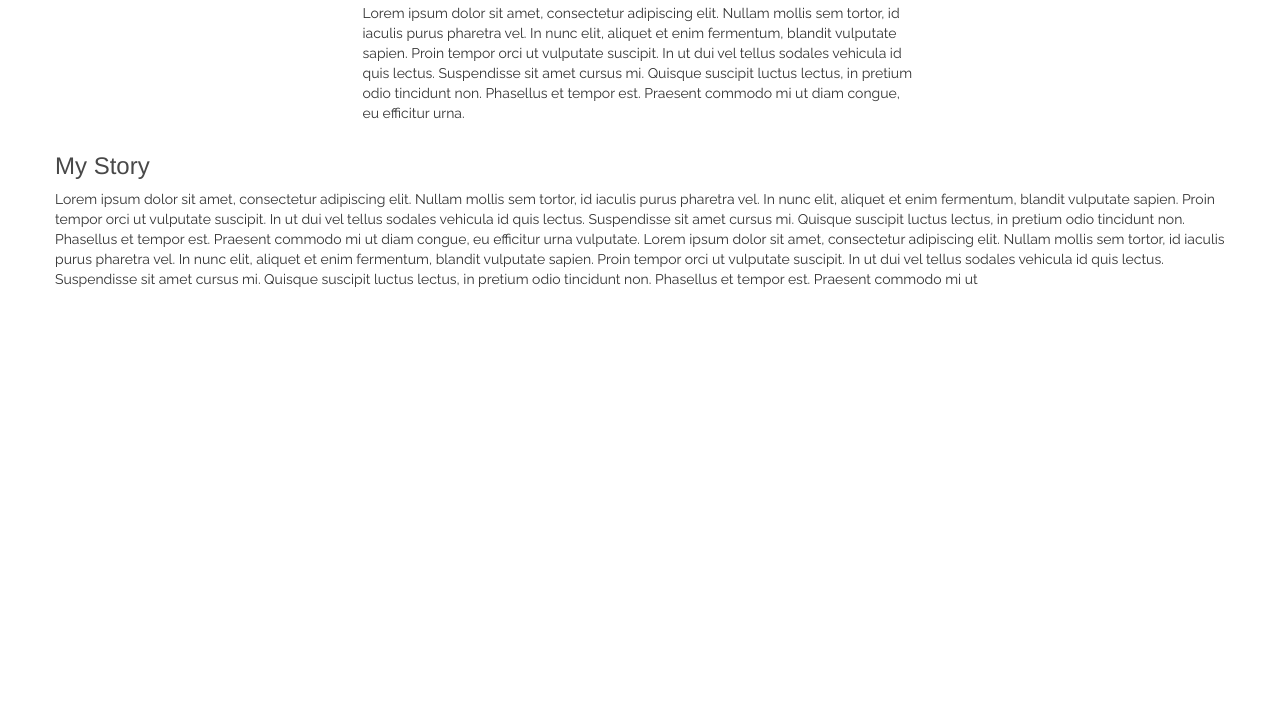
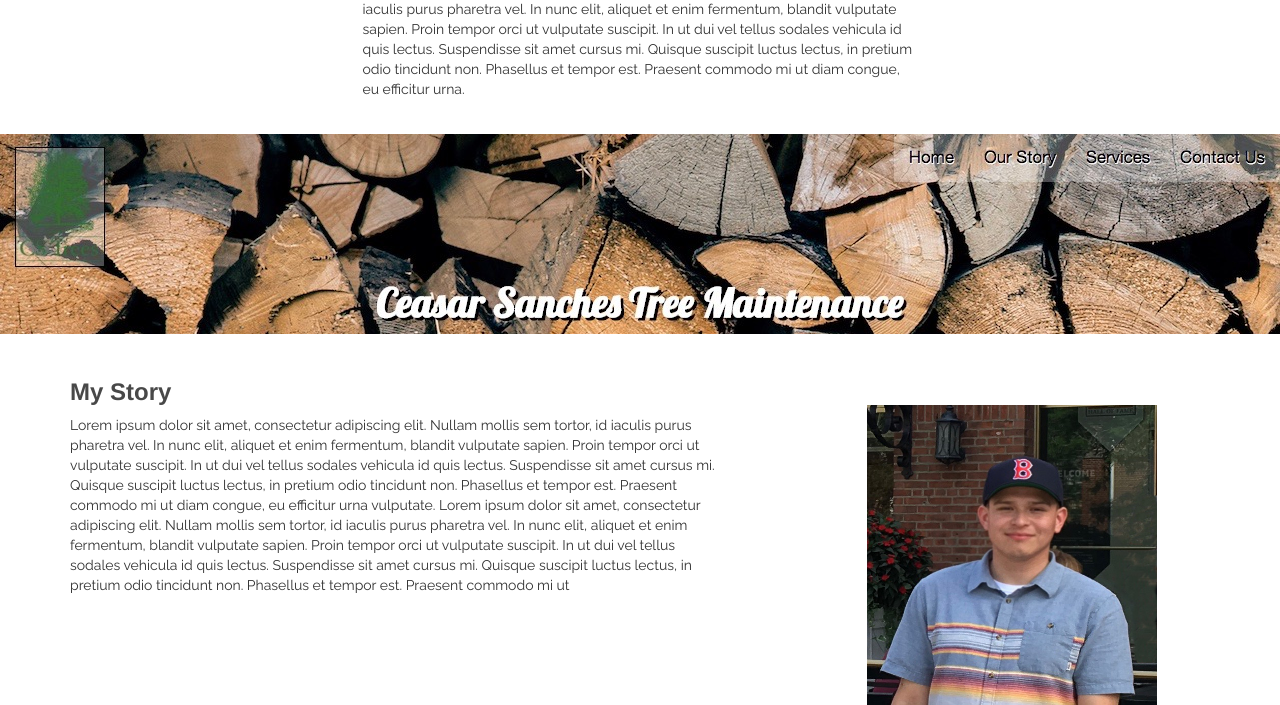
Before and after one commit to AaronM8/profile-website, a plain HTML site: page index.html in a window 1280 px wide. Shown: the part 199-904 px from the top of the page. Before the commit the page ends 800 px from the top, so only its background shows below. Drawn offline with nearby package versions, Linux system fonts and the light colour scheme; a web font is replaced by a local one.

Commit message:
added hero image and profile image

```diff
--- a/css/style.css
+++ b/css/style.css
@@ -28,10 +28,7 @@ h1 {
   color: #484848;
 }
 
-body {
-    padding-top: 50px;
-    padding-bottom: 20px;
-}
+
 
 /*navbar section*/
 
@@ -41,10 +38,29 @@ body {
   justify-content: center;
 }
 
-h1.blue-text{
+h1.blue-text {
   padding-bottom: 10px;
   display: flex;
   justify-content: center;
 }
 
+#hero-image {
+  background-image: url('../img/cs_tree_website.jpg');
+  background-size: cover;
+  height: 200px;
+  width: 100%;
+  margin: 25px 0px;
+}
+
 /*my story section*/
+#my-story p{
+  display: flex;
+  justify-content: flex-start;
+}
+
+
+#aaron.my-photo img {
+  width:290px;
+  height:300px;
+  margin: 10% 25% 0px;
+}
--- a/index.html
+++ b/index.html
@@ -7,13 +7,12 @@
     <title></title>
     <meta name="description" content="">
     <meta name="viewport" content="width=device-width, initial-scale=1">
-
     <link rel="apple-touch-icon" href="apple-touch-icon.png">
+    <link href="https://cdnjs.cloudflare.com/ajax/libs/meyer-reset/2.0/reset.min.css" rel="stylesheet">
     <link href="https://maxcdn.bootstrapcdn.com/bootstrap/3.3.7/css/bootstrap.min.css" rel="stylesheet" integrity="sha384-BVYiiSIFeK1dGmJRAkycuHAHRg32OmUcww7on3RYdg4Va+PmSTsz/K68vbdEjh4u" crossorigin="anonymous">
     <link href="https://fonts.googleapis.com/css?family=Wendy+One" rel="stylesheet">
-    <link href="https://cdnjs.cloudflare.com/ajax/libs/meyer-reset/2.0/reset.min.css" rel="stylesheet">
     <link rel="stylesheet" href="css/style.css">
-    <link rel="stylesheet" href="css/bootstrap.min.css">
+
 </head>
 <!-- nav section starts -->
   <div id="navbar">
@@ -40,16 +39,28 @@
       </div>
     </div>
   </div>
+  <!-- hero section beging -->
+  <div class="container" id="hero-image">
+    <div class="row">
+      <div class="col-md-12">
+      </div>
+    </div>
+  </div>
+  <!-- hero section ends -->
   <!-- profile section ends -->
   <!-- my story section begings -->
-  <div class="container" id="my-story">
-    <div class="row">
-      <div clas="col-md-7">
-        <h3 class="grey-text" "playfair-text">My Story</h3> <!-- my story paragraph starts-->
-        <p class="raleway-text">Lorem ipsum dolor sit amet, consectetur adipiscing elit. Nullam mollis sem tortor, id iaculis purus pharetra vel. In nunc elit, aliquet et enim fermentum, blandit vulputate sapien. Proin tempor orci ut vulputate suscipit. In ut dui vel tellus sodales vehicula id quis lectus. Suspendisse sit amet cursus mi. Quisque suscipit luctus lectus, in pretium odio tincidunt non. Phasellus et tempor est. Praesent commodo mi ut diam congue, eu efficitur urna vulputate. Lorem ipsum dolor sit amet, consectetur adipiscing elit. Nullam mollis sem tortor, id iaculis purus pharetra vel. In nunc elit, aliquet et enim fermentum, blandit vulputate sapien. Proin tempor orci ut vulputate suscipit. In ut dui vel tellus sodales vehicula id quis lectus. Suspendisse sit amet cursus mi. Quisque suscipit luctus lectus, in pretium odio tincidunt non. Phasellus et tempor est. Praesent commodo mi ut
-    </div>   <!-- my story paragraph ends -->
-    <div class="col-md-3"> <!-- my story  ends -->
-
+    <div class="container" id="my-story">
+      <div class="row">
+        <div class="col-md-7">
+          <h3 class="grey-text" "playfair-text">My Story</h3> <!-- my story paragraph starts-->
+          <p class="raleway-text">Lorem ipsum dolor sit amet, consectetur adipiscing elit. Nullam mollis sem tortor, id iaculis purus pharetra vel. In nunc elit, aliquet et enim fermentum, blandit vulputate sapien. Proin tempor orci ut vulputate suscipit. In ut dui vel tellus sodales vehicula id quis lectus. Suspendisse sit amet cursus mi. Quisque suscipit luctus lectus, in pretium odio tincidunt non. Phasellus et tempor est. Praesent commodo mi ut diam congue, eu efficitur urna vulputate. Lorem ipsum dolor sit amet, consectetur adipiscing elit. Nullam mollis sem tortor, id iaculis purus pharetra vel. In nunc elit, aliquet et enim fermentum, blandit vulputate sapien. Proin tempor orci ut vulputate suscipit. In ut dui vel tellus sodales vehicula id quis lectus. Suspendisse sit amet cursus mi. Quisque suscipit luctus lectus, in pretium odio tincidunt non. Phasellus et tempor est. Praesent commodo mi ut
+        </div>
+      <!-- my story paragraph ends -->
+      <div class="col-md-5">
+        <div id="aaron" class="my-photo">
+          <img src="img/aaron.jpg" alt="aaron">
+        </div>
+      </div>
     </div>
   </div>
   <!-- my story section ends -->
@@ -65,18 +76,9 @@
 
 });
 </script>
-<script src="//ajax.googleapis.com/ajax/libs/jquery/1.11.2/jquery.min.js"></script>
+<script src="https://ajax.googleapis.com/ajax/libs/jquery/1.11.2/jquery.min.js"></script>
     <script>window.jQuery || document.write('<script src="js/vendor/jquery-1.11.2.min.js"><\/script>')</script>
-    <script src="js/vendor/bootstrap.min.js"></script>
-    <script src="js/main.js"></script>
 <!-- Google Analytics: change UA-XXXXX-X to be your site's ID. -->
-<script>
-    (function(b,o,i,l,e,r){b.GoogleAnalyticsObject=l;b[l]||(b[l]=
-    function(){(b[l].q=b[l].q||[]).push(arguments)});b[l].l=+new Date;
-    e=o.createElement(i);r=o.getElementsByTagName(i)[0];
-    e.src='//www.google-analytics.com/analytics.js';
-    r.parentNode.insertBefore(e,r)}(window,document,'script','ga'));
-    ga('create','UA-XXXXX-X','auto');ga('send','pageview');
-</script>
+
 </body>
 </html>
```
Also changed, not shown: img/aaron.jpg (added), img/cs_tree_website.jpg (added), 1 other file.
